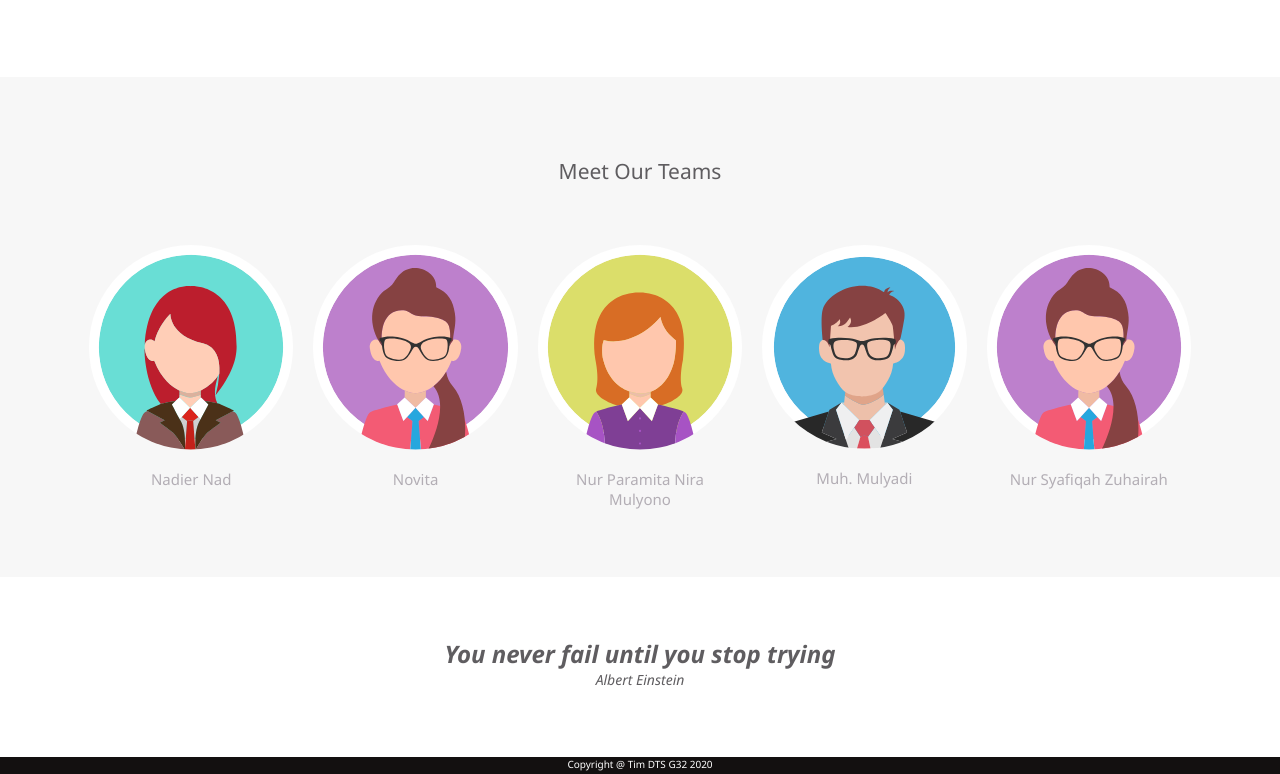
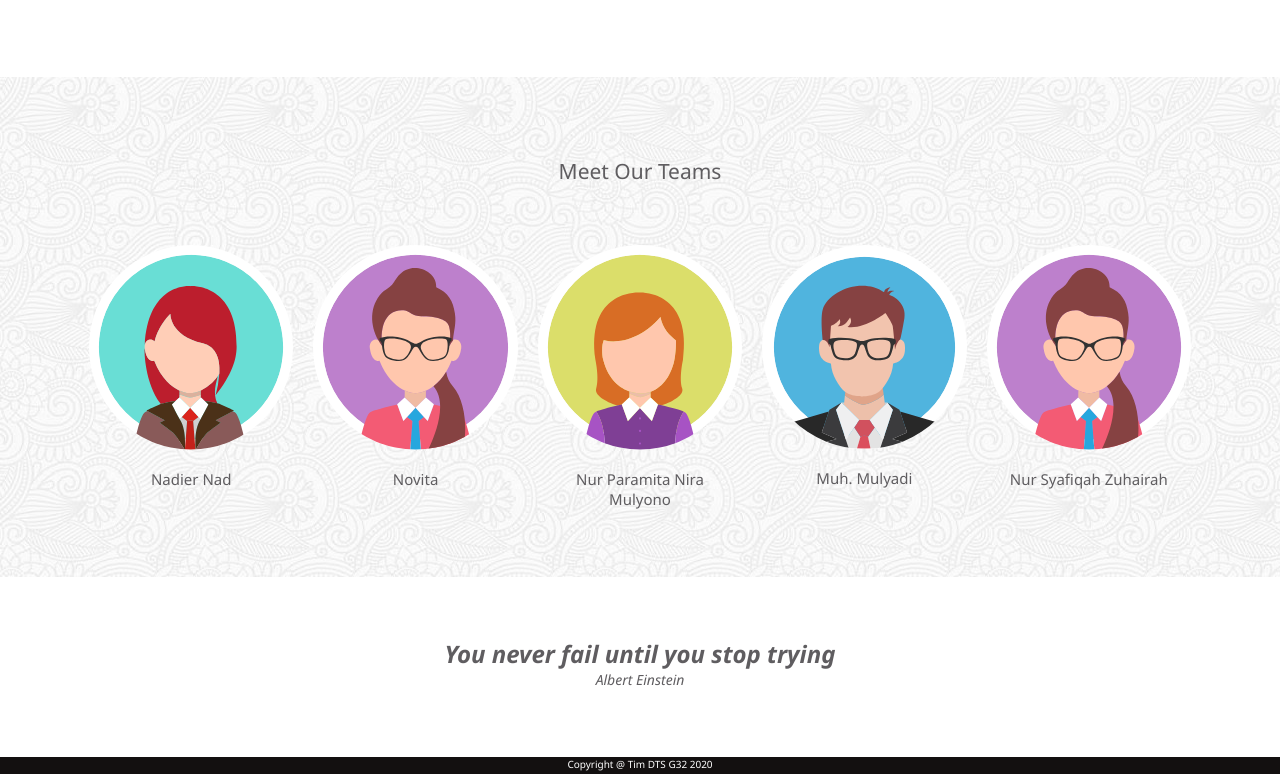
Before and after one commit to muh-mulyadi/progate.github.io, a plain HTML site: page index.html in a window 1280 px wide. Shown: the part 573-1347 px from the top of the page. Drawn offline with Linux system fonts and the light colour scheme.

Commit message:
Update stylesheet.css

```diff
--- a/stylesheet.css
+++ b/stylesheet.css
@@ -129,7 +129,7 @@ body{
     padding-bottom: 80px;
     padding-left: 5%;
     padding-right: 5%;
-    background-color: #f7f7f7;
+    background-image: url(img/bg-pattern.jpg);
     text-align: center;
   }
 
@@ -159,7 +159,7 @@ body{
     display: inline-block;
     margin-top: 15px;
     font-size: 15px;
-    color: #b3aeb5;
+    color: #5f5d60;
   }
 
 /*untuk menu tim*/
```
